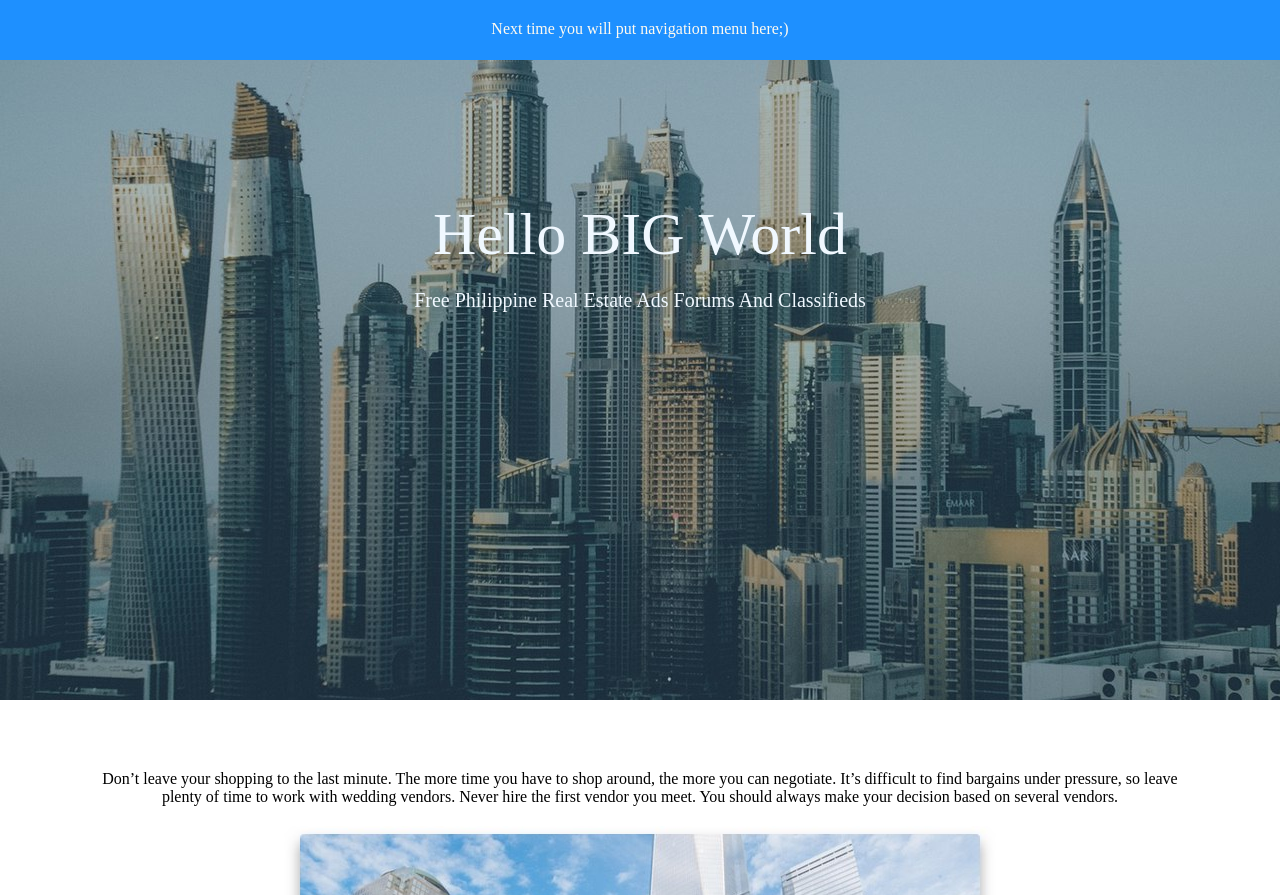
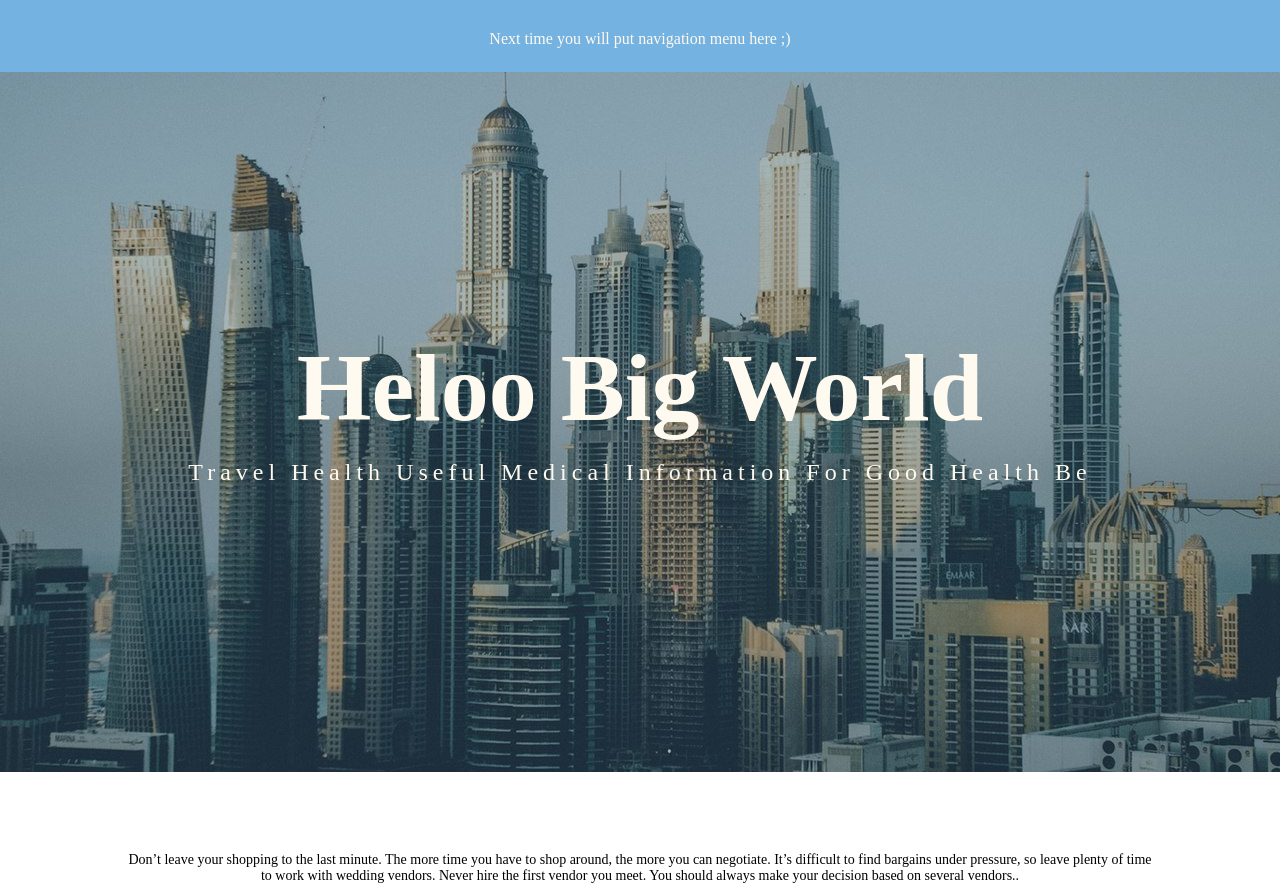
Before and after one commit to SamsonovDima/DimkaSerega, a plain HTML site: page index.html in a window 1280 px wide. Shown: the top 895 px of the page. Drawn offline with Linux system fonts and the light colour scheme.

Commit message:
Revert "если это не то, то я сейча сойду с ума"
This reverts commit 7e01d621ca4c059ab1d1331c31d25ab5a4feb687.

```diff
--- a/index.html
+++ b/index.html
@@ -6,48 +6,43 @@
         <title>НАЧАЛО РАБОТЫ </title>
         <link rel="stylesheet" href="main.css">
     </head>
-
     <body>
-
+        <!-- Header -->
         <div class="header">
-    <span class="tempruary">Next time you will put navigation menu here;)</span>
+        	<h5>Next time you will put navigation menu here ;)</h5>
         </div>
 
-        <div class="cover-conteiner">
-            <span class="page-title">
-                Hello BIG World
-            </span>
+        <!-- Cover-bloc -->
+        <div class="cover-container">
+	        <div class="page-title">
+	        	<h1>Heloo Big World</h1>
+	        </div>
 
-            <span class="pagr-dsc">
-                Free Philippine Real Estate Ads Forums And Classifieds
-            </span>
+	        <div class="page-description">
+	        	<h2>Travel Health Useful Medical Information For Good Health Be</h2>
+	        </div>
         </div>
 
-        <div class="img">
-            <span class="first-text">
-        Don’t leave your shopping to the last minute. The more time you have to shop around, the more you can negotiate. It’s difficult to find bargains under pressure, so leave plenty of time to work with wedding vendors. Never hire the first vendor you meet. You should always make your decision based on several vendors.
-            </span>
-            <img src="bd.jpg" alt="loagin">
-            <span class="after-text">
-                •	The city of southern California, san diego is locally known as ‘America’s Finest City’. It’s located on San Diego Bay, an inlet of the Pacific Ocean near the Mexican border. San Diego is the second largest city in California and the seventh largest in the United States. It is also nicknamed as ‘America’s biggest small town’.
 
-The beautiful city of san diego ca is well known for its wide selection of cuisines, expensive shopping malls, excellent architecture, museums, san diego zoo and animal parks.
+        <div class="center">
+	        <p>
+		        Don’t leave your shopping to the last minute. The more time you have to shop around, the more you can negotiate. It’s difficult to find bargains under pressure, so leave plenty of time to work with wedding vendors. Never hire the first vendor you meet. You should always make your decision based on several vendors..
+			</p>
 
-San Diego is also dubbed as ‘The Plymouth of West’. It has a scenic coastline and it’s famous for its temperate climate and numerous romantic beaches.
+		    <img src="bd.jpg" alt="loog" width="50%" height="auto";>
+		    <p>
+		    	<br/>	The city of southern California, san diego is locally known as ‘America’s Finest City’. It’s located on San Diego Bay, an inlet of the Pacific Ocean near the Mexican border. San Diego is the second largest city in California and the seventh largest in the United States. It is also nicknamed as ‘America’s biggest small town’.
 
-San Diego is also known as the ‘City in Motion’ for being a major port of entry and a commercial, industrial, and research center. It is the home to various military facilities including Navy ports, Marine bases, and Coast Guard stations.
+				<br/>The beautiful city of san diego ca is well known for its wide selection of cuisines, expensive shopping malls, excellent architecture, museums, san diego zoo and animal parks.
 
-San Diego is also a city located in Texas. San Diego California is an excellent place for touring, as it’s bit expensive city, planning is very important in taking san diego vacation or san diego vacation packages.
+				<br/><br/>San Diego is also dubbed as ‘The Plymouth of West’. It has a scenic coastline and it’s famous for its temperate climate and numerous romantic beaches.
 
-It’s always wise to map out the place one is visiting in advance. Get complete information on san diego real estate, san diego hotel and san diego vacation rentals, before visiting San Diego. Onlypunjab.com is the website that can facilitate you pick the best vacation rentals in San Diego. It’ll be providing you the valuable info and the best tips on taking san diego vacation, san diego vacation rental and san diego vacation packages.
+				<br/><br/>San Diego is also known as the ‘City in Motion’ for being a major port of entry and a commercial, industrial, and research center. It is the home to various military facilities including Navy ports, Marine bases, and Coast Guard stations.
 
-            </span>
+				<br/><br/>San Diego is also a city located in Texas. San Diego California is an excellent place for touring, as it’s bit expensive city, planning is very important in taking san diego vacation or san diego vacation packages.
+
+				<br/><br/>It’s always wise to map out the place one is visiting in advance. Get complete information on san diego real estate, san diego hotel and san diego vacation rentals, before visiting San Diego. Onlypunjab.com is the website that can facilitate you pick the best vacation rentals in San Diego. It’ll be providing you the valuable info and the best tips on taking san diego vacation, san diego vacation rental and san diego vacation packages.
+			</p>
         </div>
-        <div class="like">
-        <span class="like-text">
-        I LIKE IT
-        </span>
-        </div>
-
     </body>
 </html>
--- a/main.css
+++ b/main.css
@@ -1,63 +1,77 @@
 body{
     margin: 0;
 }
-.header {
-    display: block;
+
+h1 {
+    margin: 0;
+}
+
+
+h2 {
+    margin: 0;
+    font-weight: normal;
+}
+
+h5 {
+    margin: 0;
+    font-weight: normal;
+}
+
+.header{
+    background: #74B2E2;
+    top: 0;
+    margin: 0;
     width: 100%;
-    height: 40px;
-    background-color: dodgerblue;
-    text-align: center;
-    padding-top: 20px;
+    height: 72px;
+    text-align:center;
+    position:absolute;
     color: floralwhite;
-    position: absolute;
+    font-size: 16px;
 }
-.cover-conteiner{
-    display: block;
+
+.header h5 {
+    padding-top: 30px;
+    font-size: 16px;
+}
+
+.cover-container {
+    margin-top: 72px;
+    background: url(bg.jpg);
+    background-size:cover;
     width: 100%;
     height: 700px;
-    background-image: url(bg.jpg);
+    background-repeat: no-repeat;
+}
+
+.page-title{
     text-align: center;
-    color: aliceblue;
+    padding-top: 260px;
+    padding-right: 10%;
+    padding-left: 10%;
+    font-size: 48px;
+    font-weight: bold;
+    color: floralwhite;
 }
-.page-title{
-    display: block;
-    padding-top: 200px;
-    font-size: 60px;
+
+.page-description {
+    text-align: center;
+    padding-top: 16px;
+    font-size: 16px;
+    color: floralwhite;
+    font-weight: normal;
+    letter-spacing: 5px;
 }
-.pagr-dsc{
-    display: block;
-    padding-top: 20px;
-    font-size: 20px;
+
+.center{
+    background-size: cover;
+    width: 100%;
+    height: auto;
+    margin-top: 80px;
+    text-align: center;
+    font-size: 14px;
 }
-.img{
-    display: block;
-    padding-top: 70px;
-    text-align: center;
+
+.center p{
+    padding-left: 10%;
+    padding-right: 10%;
 }
-.first-text{
-    display: block;
-    margin-left: 100px;
-    margin-right: 100px;
-    margin-bottom: 20px;
-}
-.after-text{
-    display: block;
-    padding-top: 70px;
-    margin-left: 100px;
-    margin-right: 100px;
-}
-.like{
-    display: block;
-    width: 10%;
-    height: 50px;
-    background-color:cornflowerblue;
-    margin-top: 30px;
-    margin-left: auto;
-    margin-right: auto;
-    margin-bottom: 30px;
-}
-.like-text{
-    display: block;
-    text-align: center;
-    padding-top: 15px;
-}
```
